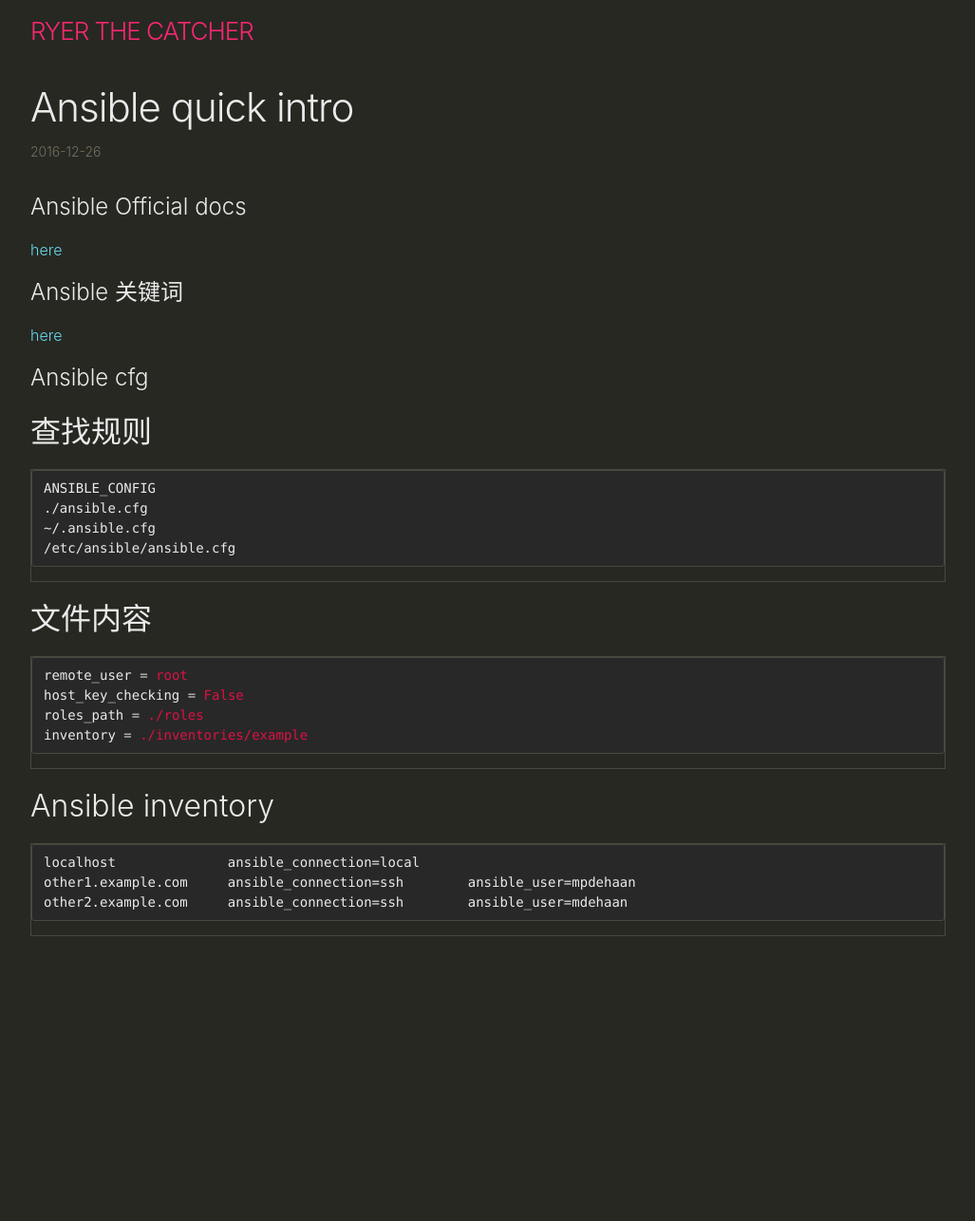
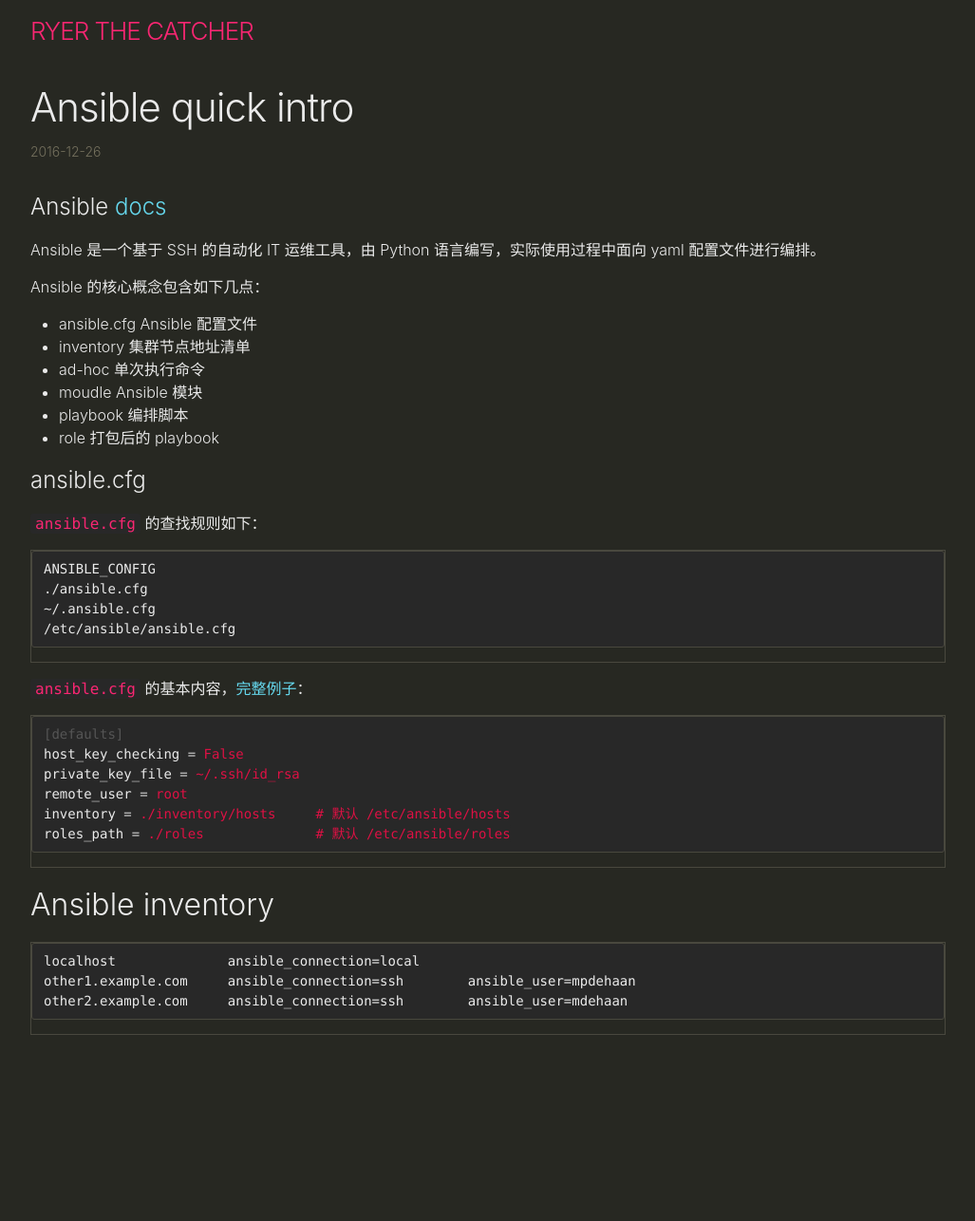
Before and after one commit to ryerh/ryerh.github.io, a Jekyll site: the page built from _posts/2016-12-26-ansible-quick-intro.markdown, in a window 1280 px wide. Shown: the whole page at 95% size, without its empty margins (126-1153 px from the left). Built offline with Jekyll 4.4.1, drawn with Linux system fonts in a browser that asks for light colours; before the commit the page ends 1182 px from its top, so only the background shows below that.

Commit message:
Updated Ansible Quick Intro

````diff
--- a/_posts/2016-12-26-ansible-quick-intro.markdown
+++ b/_posts/2016-12-26-ansible-quick-intro.markdown
@@ -4,14 +4,23 @@
 layout: post
 ---
 
-# Ansible Official docs
-[here](http://docs.ansible.com/)
+# Ansible [docs](http://docs.ansible.com/)
 
-# Ansible 关键词
-[here](http://docs.ansible.com/ansible/playbooks_directives.html)
+Ansible 是一个基于 SSH 的自动化 IT 运维工具，由 Python 语言编写，实际使用过程中面向 yaml 配置文件进行编排。
 
-# Ansible cfg
-## 查找规则
+Ansible 的核心概念包含如下几点：
+
+- ansible.cfg   Ansible 配置文件
+- inventory     集群节点地址清单
+- ad-hoc        单次执行命令
+- moudle        Ansible 模块
+- playbook      编排脚本
+- role          打包后的 playbook
+
+# ansible.cfg
+
+`ansible.cfg` 的查找规则如下：
+
 ```
 ANSIBLE_CONFIG
 ./ansible.cfg
@@ -19,12 +28,15 @@
 /etc/ansible/ansible.cfg
 ```
 
-## 文件内容
+`ansible.cfg` 的基本内容，[完整例子](https://github.com/ansible/ansible/blob/devel/examples/ansible.cfg)：
+
 ```ini
+[defaults]
+host_key_checking = False
+private_key_file = ~/.ssh/id_rsa
 remote_user = root
-host_key_checking = False
-roles_path = ./roles
-inventory = ./inventories/example
+inventory = ./inventory/hosts     # 默认 /etc/ansible/hosts
+roles_path = ./roles              # 默认 /etc/ansible/roles
 ```
 
 ## Ansible inventory
````
